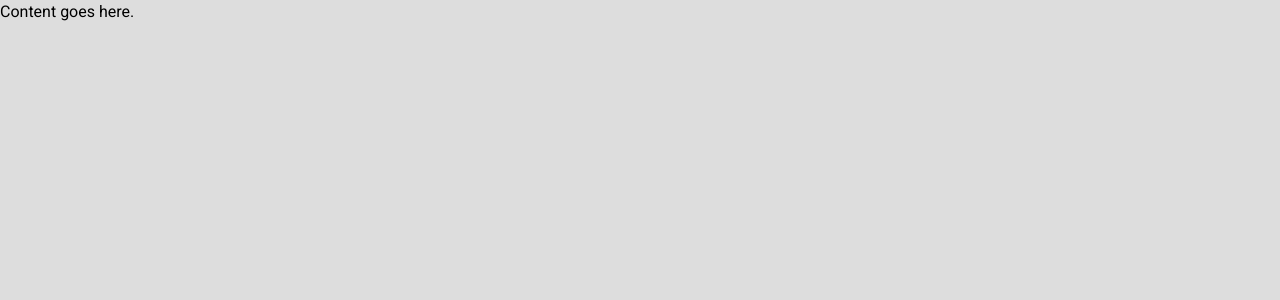
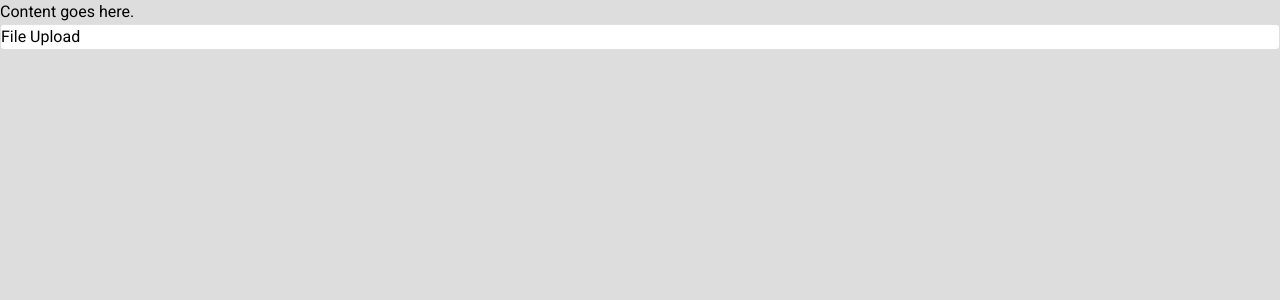
Before and after one commit to antcar112/qds-20-hackathon, a React (Create React App) app: page / in a window 1280 px wide. Shown: the top 300 px of the page. Built offline with nearby package versions, Linux system fonts and the light colour scheme; the HTML template or start-up script is replaced by a standard one.

Commit message:
added router

```diff
--- a/src/App.js
+++ b/src/App.js
@@ -1,16 +1,31 @@
 import React from 'react';
 import { ThemeProvider } from 'styled-components';
+import { BrowserRouter as Router, Route } from 'react-router-dom';
 
 import theme from './styles/Theme';
 import GlobalStyles from './styles/GlobalStyles';
+import FileUpload from './pages/FileUpload';
+import Graph from './pages/Graph';
+import Map from './pages/Map';
 
 function App() {
 	return (
 		<ThemeProvider theme={theme}>
 			<GlobalStyles />
-			<div className="App">
-				<p>Content goes here.</p>
-			</div>
+			<Router>
+				<div className="App">
+					<p>Content goes here.</p>
+					<Route exact path="/">
+						<FileUpload />
+					</Route>
+					<Route path="/graph">
+						<Graph />
+					</Route>
+					<Route path="/map">
+						<Map />
+					</Route>
+				</div>
+			</Router>
 		</ThemeProvider>
 	);
 }
--- /dev/null
+++ b/src/pages/FileUpload.js
@@ -0,0 +1,8 @@
+import React from 'react';
+import Card from 'react-bootstrap/Card';
+
+const FileUpload = () => {
+	return <Card>File Upload</Card>;
+};
+
+export default FileUpload;
--- /dev/null
+++ b/src/pages/Graph.js
@@ -0,0 +1,7 @@
+import React from 'react';
+
+const Graph = () => {
+	return <div>Graph</div>;
+};
+
+export default Graph;
--- /dev/null
+++ b/src/pages/Map.js
@@ -0,0 +1,7 @@
+import React from 'react';
+
+const Map = () => {
+	return <div>Map</div>;
+};
+
+export default Map;
```
